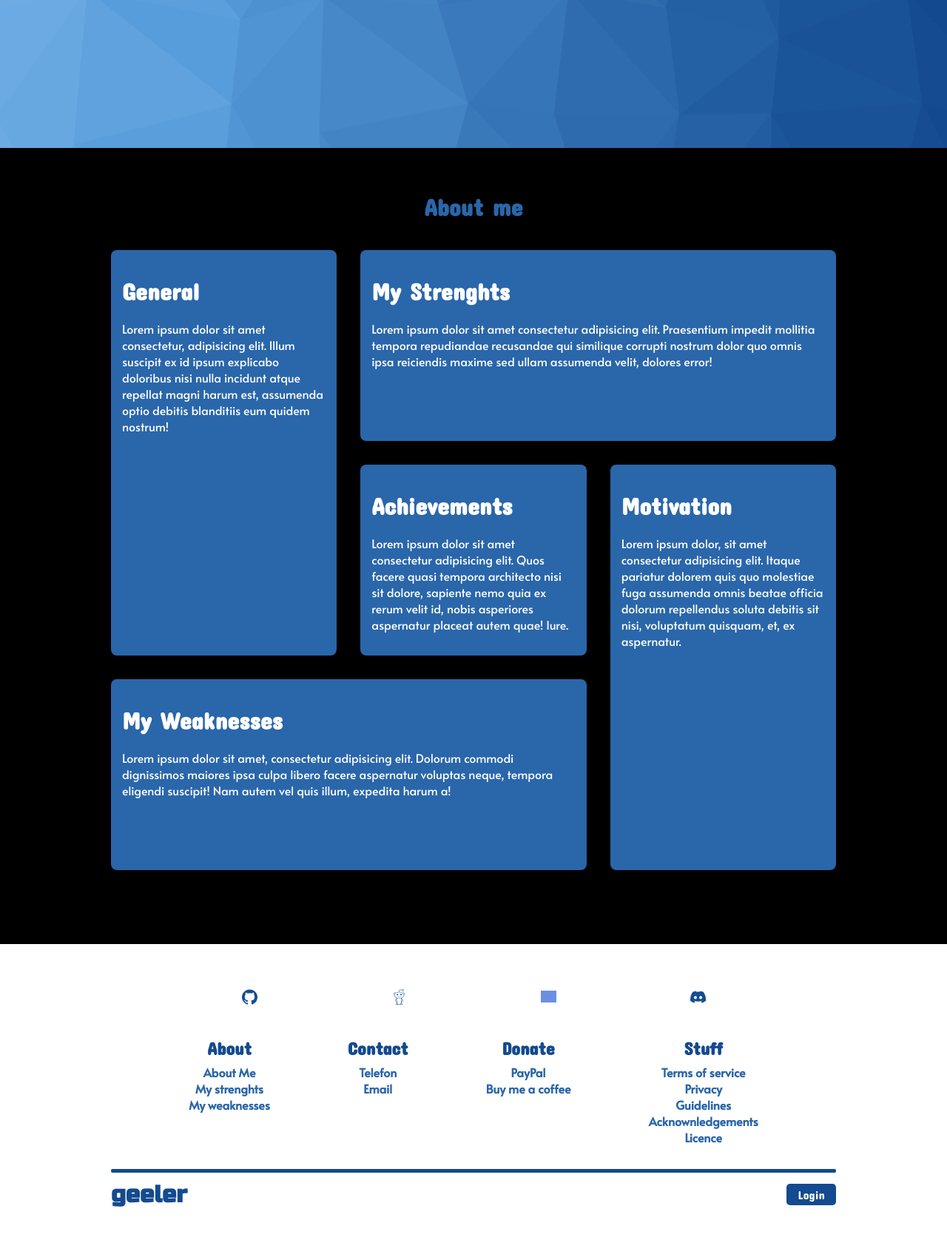
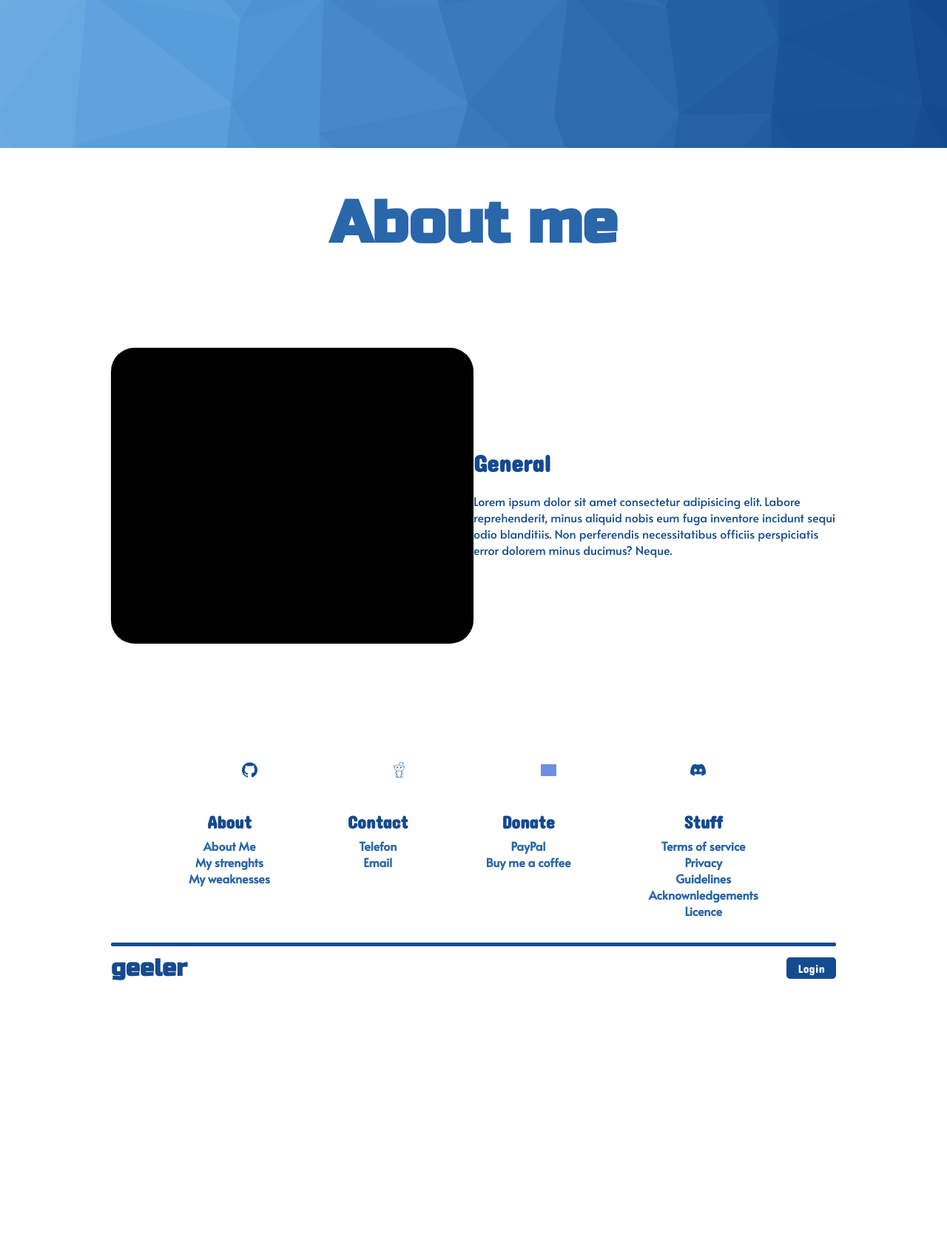
Before and after one commit to Nevah5/geeler, a PHP site: page / in a window 1280 px wide. Shown: the part 680-2356 px from the top of the page at 74% size. After the commit the page ends 2005 px from the top, so only its background shows below. Run offline with PHP 8.4, Linux system fonts and the light colour scheme; grey boxes are pictures that could not be loaded.

Commit message:
changed about section (version #2)

```diff
--- a/index.html
+++ b/index.html
@@ -65,26 +65,11 @@
   <nav id="about"></nav>
   <div class="about">
     <h1>About me</h1>
-    <div class="grid">
-      <div>
+    <div class="section">
+      <div class="img"></div>
+      <div class="text">
         <h1>General</h1>
-        <p>Lorem ipsum dolor sit amet consectetur, adipisicing elit. Illum suscipit ex id ipsum explicabo doloribus nisi nulla incidunt atque repellat magni harum est, assumenda optio debitis blanditiis eum quidem nostrum!</p>
-      </div>
-      <div>
-        <h1>My Strenghts</h1>
-        <p>Lorem ipsum dolor sit amet consectetur adipisicing elit. Praesentium impedit mollitia tempora repudiandae recusandae qui similique corrupti nostrum dolor quo omnis ipsa reiciendis maxime sed ullam assumenda velit, dolores error!</p>
-      </div>
-      <div>
-        <h1>My Weaknesses</h1>
-        <p>Lorem ipsum dolor sit amet, consectetur adipisicing elit. Dolorum commodi dignissimos maiores ipsa culpa libero facere aspernatur voluptas neque, tempora eligendi suscipit! Nam autem vel quis illum, expedita harum a!</p>
-      </div>
-      <div>
-        <h1>Motivation</h1>
-        <p>Lorem ipsum dolor, sit amet consectetur adipisicing elit. Itaque pariatur dolorem quis quo molestiae fuga assumenda omnis beatae officia dolorum repellendus soluta debitis sit nisi, voluptatum quisquam, et, ex aspernatur.</p>
-      </div>
-      <div>
-        <h1>Achievements</h1>
-        <p>Lorem ipsum dolor sit amet consectetur adipisicing elit. Quos facere quasi tempora architecto nisi sit dolore, sapiente nemo quia ex rerum velit id, nobis asperiores aspernatur placeat autem quae! Iure.</p>
+        <p>Lorem ipsum dolor sit amet consectetur adipisicing elit. Labore reprehenderit, minus aliquid nobis eum fuga inventore incidunt sequi odio blanditiis. Non perferendis necessitatibus officiis perspiciatis error dolorem minus ducimus? Neque.</p>
       </div>
     </div>
   </div>
--- a/style.css
+++ b/style.css
@@ -236,85 +236,74 @@ nav.navbar .align_end {
 
 .about {
   position: relative;
-  padding: 40px 0 100px;
   height: -webkit-fit-content;
   height: -moz-fit-content;
   height: fit-content;
   width: 100%;
-  background-color: black;
+  background-color: white;
 }
 
 .about > h1 {
   color: #2A66AA;
-  font-family: Concert One;
+  font-family: Russo One;
+  font-size: 5rem;
   width: 100%;
   text-align: center;
   margin-bottom: 40px;
 }
 
-.about div.grid {
-  position: relative;
-  display: block;
-  margin: 0 150px;
-  display: -ms-grid;
-  display: grid;
-  -ms-grid-columns: (1fr)[3];
-      grid-template-columns: repeat(3, 1fr);
-  -ms-grid-rows: (1fr)[3];
-      grid-template-rows: repeat(3, 1fr);
-  gap: 2em;
-      grid-template-areas: "g st st"
- "g a m"
- "w w m";
+.about div.section {
+  height: 60vh;
+  padding: 40px 150px 60px;
+  display: -webkit-box;
+  display: -ms-flexbox;
+  display: flex;
+  -webkit-box-pack: center;
+      -ms-flex-pack: center;
+          justify-content: center;
+  -webkit-box-align: center;
+      -ms-flex-align: center;
+          align-items: center;
 }
 
-.about div.grid div {
-  background-color: #2A66AA;
-  border-radius: .5em;
-  padding: 15px;
-  color: white;
+.about div.section .img {
+  background-color: black;
+  height: 400px;
+  width: 320px;
+  border-radius: 2em;
+  float: left;
+  -webkit-box-flex: 1;
+      -ms-flex: 1;
+          flex: 1;
 }
 
-.about div.grid div h1 {
-  font-family: Concert One;
+.about div.section .text {
+  width: -webkit-fit-content;
+  width: -moz-fit-content;
+  width: fit-content;
+  -webkit-box-flex: 1;
+      -ms-flex: 1;
+          flex: 1;
 }
 
-.about div.grid div p {
-  font-family: Alata;
+.about div.section .text h1 {
+  font-family: Concert One;
+  width: -webkit-fit-content;
+  width: -moz-fit-content;
+  width: fit-content;
+  font-size: 2rem;
+  color: #144A8F;
+  float: left;
 }
 
-.about div.grid div:nth-child(1) {
-  -ms-grid-row: 1;
-  -ms-grid-row-span: 2;
-  -ms-grid-column: 1;
-  grid-area: g;
-}
-
-.about div.grid div:nth-child(2) {
-  -ms-grid-row: 1;
-  -ms-grid-column: 2;
-  -ms-grid-column-span: 2;
-  grid-area: st;
-}
-
-.about div.grid div:nth-child(3) {
-  -ms-grid-row: 3;
-  -ms-grid-column: 1;
-  -ms-grid-column-span: 2;
-  grid-area: w;
-}
-
-.about div.grid div:nth-child(4) {
-  -ms-grid-row: 2;
-  -ms-grid-row-span: 2;
-  -ms-grid-column: 3;
-  grid-area: m;
-}
-
-.about div.grid div:nth-child(5) {
-  -ms-grid-row: 2;
-  -ms-grid-column: 2;
-  grid-area: a;
+.about div.section .text p {
+  width: -webkit-fit-content;
+  width: -moz-fit-content;
+  width: fit-content;
+  margin: 0 auto;
+  font-family: Alata;
+  color: #144A8F;
+  float: left;
 }
 
 div.footer {
--- a/style.scss
+++ b/style.scss
@@ -162,58 +162,49 @@ nav.navbar{
 }
 .about{
   position: relative;
-  padding: 40px 0 100px;
   height: fit-content;
   width: 100%;
-  background-color: black;
+  background-color: white;
 
   & > h1{
     color: #2A66AA;
-    font-family: Concert One;
+    font-family: Russo One;
+    font-size: 5rem;
     width: 100%;
     text-align: center;
     margin-bottom: 40px;
   }
-  div.grid{
-    position: relative;
-    display: block;
-    margin: 0 150px;
-    display: grid;
-    grid-template-columns: repeat(3, 1fr);
-    grid-template-rows: repeat(3, 1fr);
-    gap: 2em;
-    grid-template-areas:
-      "g st st"
-      "g a m"
-      "w w m";
+  div.section{
+    height: 60vh;
+    padding: 40px 150px 60px;
+    display: flex;
+    justify-content: center;
+    align-items: center;
 
-    div{
-      background-color: #2A66AA;
-      border-radius: .5em;
-      padding: 15px;
-      color: white;
-
+    .img{
+      background-color: black;
+      height: 400px;
+      width: 320px;
+      border-radius: 2em;
+      float: left;
+      flex: 1;
+    }
+    .text{
+      width: fit-content;
+      flex: 1;
       h1{
         font-family: Concert One;
+        width: fit-content;
+        font-size: 2rem;
+        color: #144A8F;
+        float: left;
       }
       p{
+        width: fit-content;
+        margin: 0 auto;
         font-family: Alata;
-      }
-
-      &:nth-child(1){
-        grid-area: g;
-      }
-      &:nth-child(2){
-        grid-area: st;
-      }
-      &:nth-child(3){
-        grid-area: w;
-      }
-      &:nth-child(4){
-        grid-area: m;
-      }
-      &:nth-child(5){
-        grid-area: a;
+        color: #144A8F;
+        float: left;
       }
     }
   }
```
Also changed, not shown: 1 other file.
